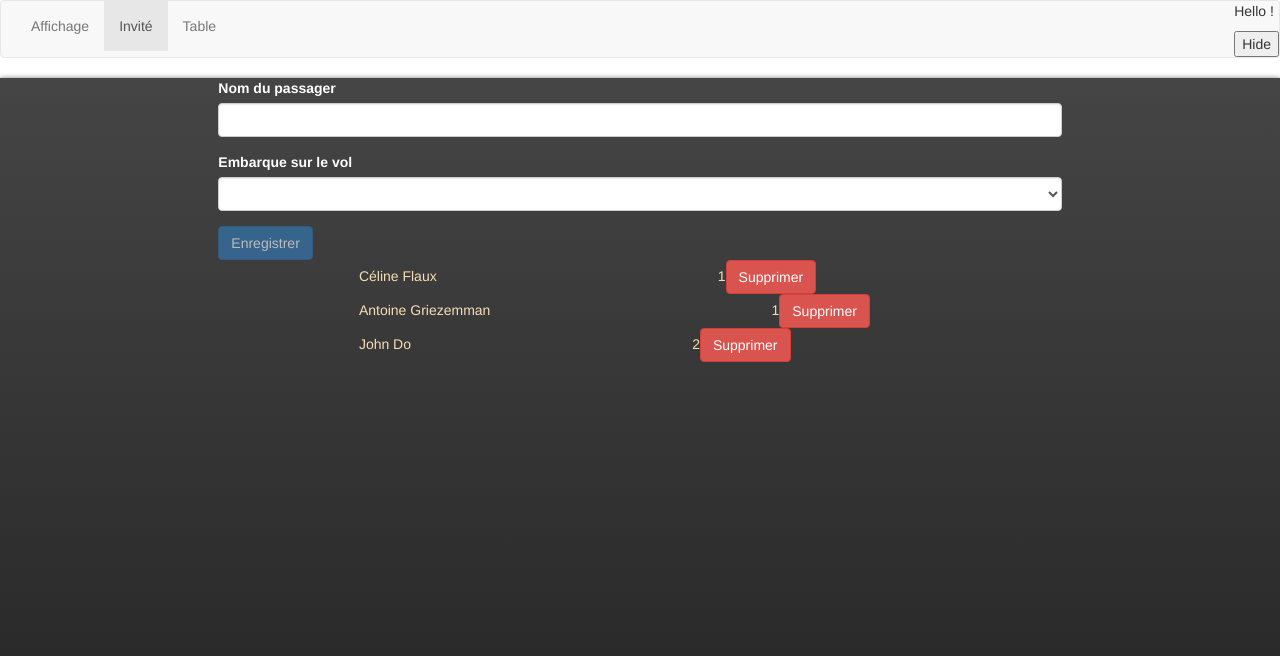
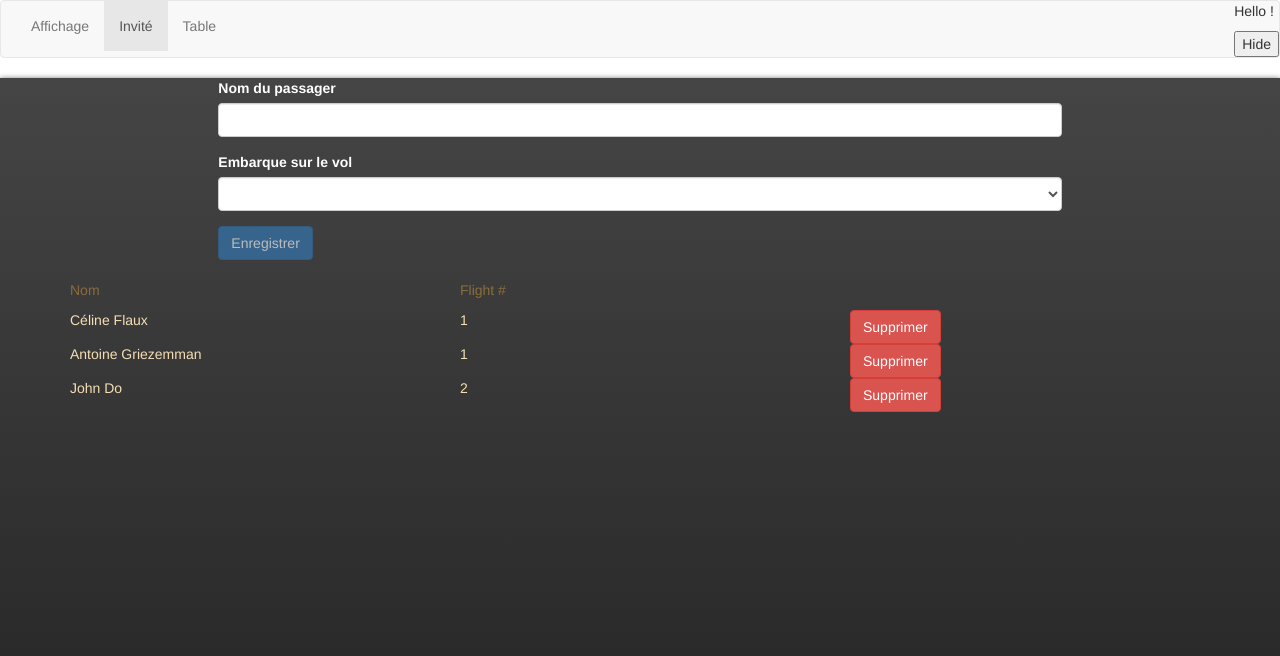
Before and after one commit to aphilou/flight-board, an Angular app: page /guest in a window 1280 px wide. Shown: the top 656 px of the page. Built offline with nearby package versions, Linux system fonts and the light colour scheme.

Commit message:
Suppression #2

```diff
--- a/src/app/guest/guest.component.html
+++ b/src/app/guest/guest.component.html
@@ -11,18 +11,34 @@
           <label for="flight" class="input-label">
             Embarque sur le vol
           </label>
-          <select name="flight" id="flight" class="form-control" ngModel>
-            <option value="item.flightId" *ngFor="let item of flights">{{ item.name }}</option>
+          <select name="flight" id="flight" class="form-control" ngModel required>
+            <option [ngValue]="item.id" *ngFor="let item of flights">{{ item.name }} (#{{ item.id }})</option>
           </select>
         </div>
         <button type="submit" class="btn btn-primary" [disabled]="f.invalid">Enregistrer</button>
       </form>
     </div>
   </div>
-  <div class="row">
-    <div class="col-sm-8 col-sm-offset-2" *ngFor="let item of passengers">
-      <span class="col-1 col-sm-offset-2" style="color: wheat">{{ item.name }}</span>
-      <span class="col-2 col-sm-offset-4" style="color: wheat">{{ item.flightId }}</span>
-      <button type="button" class="btn btn-danger" (click)="onRemove(item)">Supprimer</button>
+  <div class="form-group" style="margin-top: 20px">
+    <div class="container">
+      <div class="row align-text-bottom text-warning">
+        <div class="col-sm-4">
+          <p>Nom</p>
+        </div>
+        <div class="col-sm-4">
+            <p>Flight #</p>
+        </div>
+      </div>
+      <div class="row align-items-center" *ngFor="let item of passengers">
+        <div class="col-sm-4">
+          <span style="color: wheat">{{ item.name }}</span>
+        </div>
+        <div class="col-sm-4">
+          <span style="color: wheat">{{ item.flightId }}</span>
+        </div>
+        <div class="col-sm-4">
+          <button type="button" class="btn btn-danger" (click)="onRemove(item)">Supprimer</button>
+        </div>
+      </div>
     </div>
   </div>
--- a/src/app/guest/guest.component.ts
+++ b/src/app/guest/guest.component.ts
@@ -23,6 +23,11 @@ export class GuestComponent implements OnInit, OnDestroy {
     this.flightSubscription = this.brdService.flightSubject.subscribe(
       (flights) => {
         this.flights = flights;
+        this.flights.forEach(
+          (f) => {
+            console.log('F: ' + f.name + ' / #' + f.id);
+          }
+        );
       }
     );
     this.brdService.emitFlights();
--- a/src/app/services/board.service.ts
+++ b/src/app/services/board.service.ts
@@ -74,10 +74,10 @@ export class BoardService {
 
   createFlight(name: string) {
     const flight = new Flight(this.flights.length + 1, name);
+    console.log('Add flight ' + flight.name + ', ' + flight.id);
     this.flights.push(flight);
     this.emitFlights();
   }
-
 
   removeFlight(flight: Flight) {
     const index = this.flights.findIndex(
--- a/src/app/table/table.component.html
+++ b/src/app/table/table.component.html
@@ -11,9 +11,18 @@
     </form>
   </div>
 </div>
-<div class="row">
-  <div class="col-sm-8 col-sm-offset-2" *ngFor="let item of flights">
-    <span class="col-sm-8 col-sm-offset-2" style="color: wheat">{{ item.name }}</span>
-    <button type="button" class="btn btn-danger">Supprimer</button>
+<div class="container" style="margin-top: 20px">
+  <div class="row align-text-bottom text-warning">
+    <div class="col-sm-4">
+      <p>Destination</p>
+    </div>
+  </div>
+  <div class="row align-content-lg-start" *ngFor="let item of flights">
+    <div class="col-sm-6">
+      <span class="col-sm-8 col-sm-offset-2" style="color: wheat">{{ item.name }}</span>
+    </div>
+    <div class="col-sm-6">
+      <button type="button" class="btn btn-danger" (click)="onRemove(item)">Supprimer</button>
+    </div>
   </div>
 </div>
--- a/src/app/table/table.component.ts
+++ b/src/app/table/table.component.ts
@@ -34,4 +34,9 @@ export class TableComponent implements OnInit, OnDestroy {
     this.brdService.createFlight(name);
     form.reset();
   }
+
+  onRemove(flight: Flight) {
+    this.brdService.removeFlight(flight);
+    this.brdService.emitFlights();
+  }
 }
```
